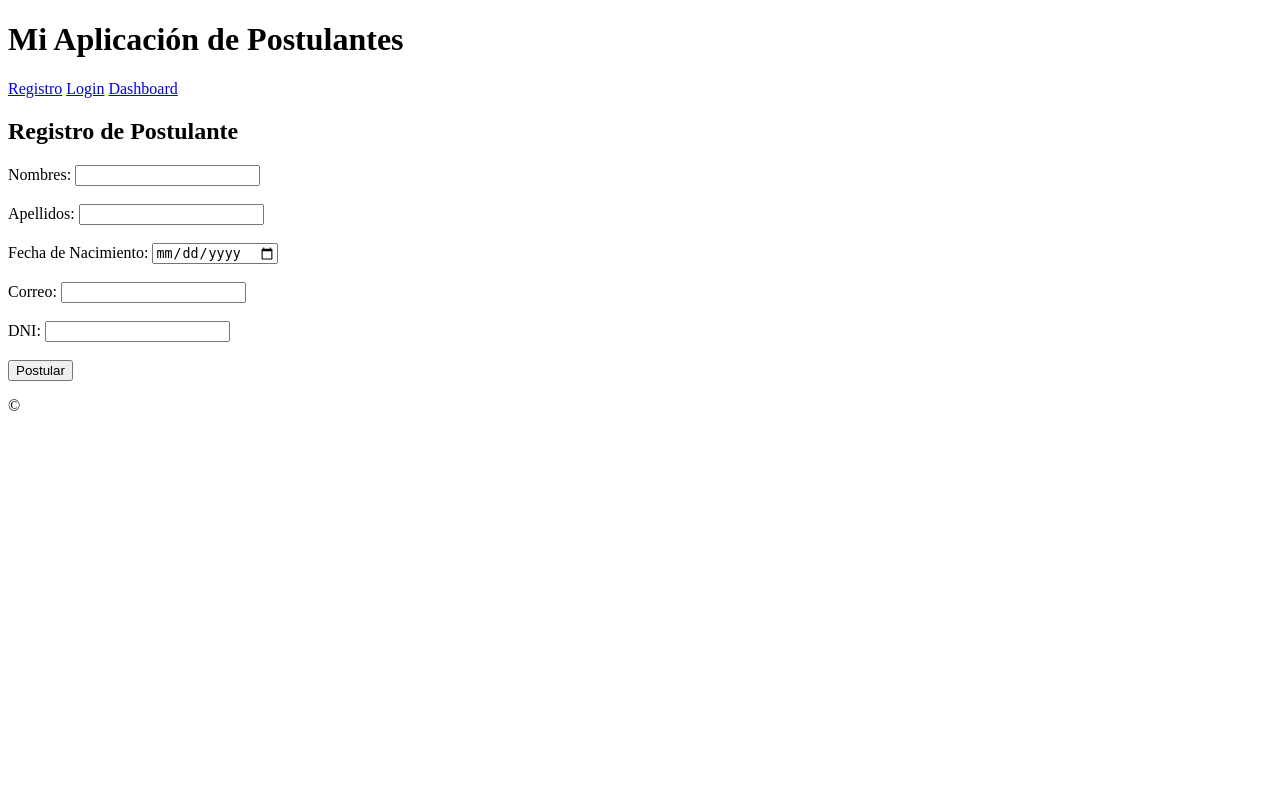
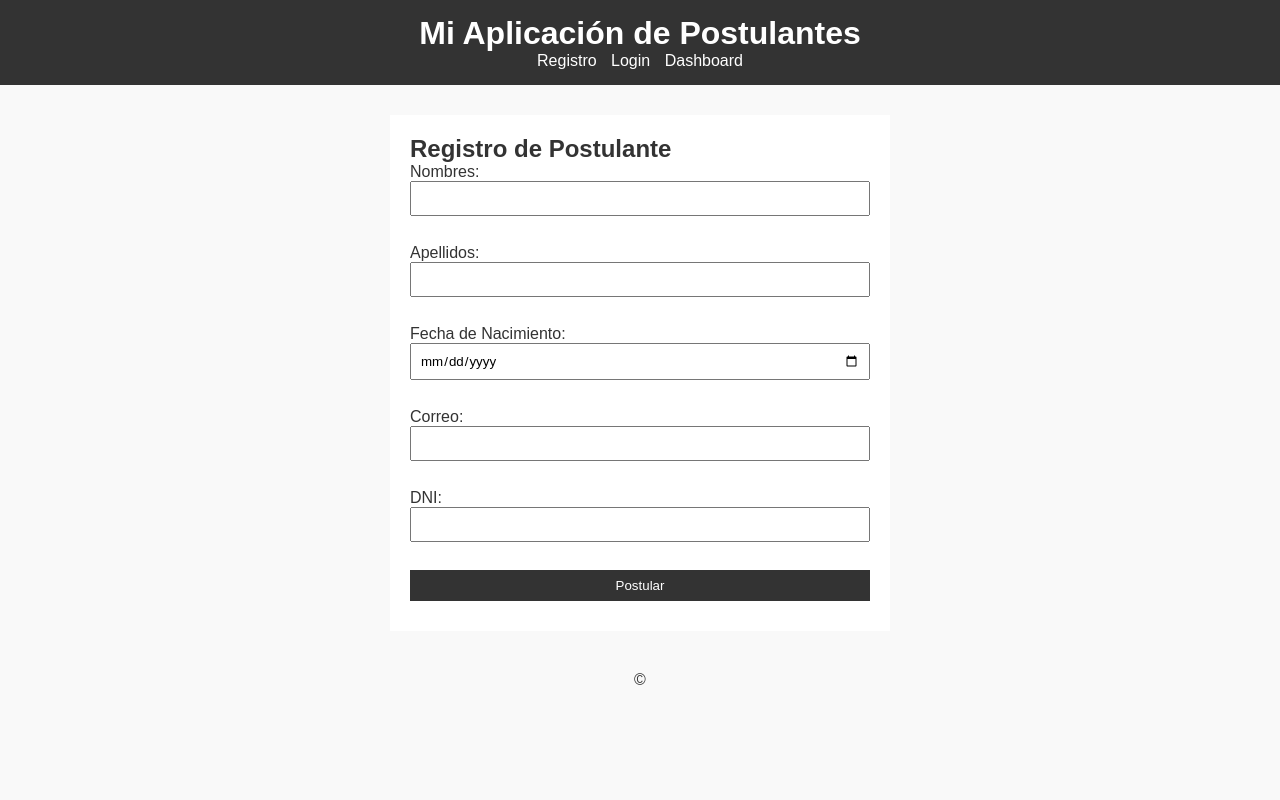
Before and after one commit to KalebCxDev/flask-login-system, a Flask app: page / in a window 1280 px wide. Run offline with Flask 3, Linux system fonts and the light colour scheme.

Commit message:
Añadi estilos basicos

```diff
--- a/static/css/styles.css
+++ b/static/css/styles.css
@@ -0,0 +1,74 @@
+* {
+    margin: 0;
+    padding: 0;
+    box-sizing: border-box;
+    font-family: sans-serif;
+}
+
+body {
+    background: #f9f9f9;
+    color: #333;
+    min-height: 100vh;
+}
+
+header {
+    background: #333;
+    color: #fff;
+    text-align: center;
+    padding: 15px 0;
+}
+
+header nav a {
+    color: #fff;
+    text-decoration: none;
+    margin: 0 5px;
+}
+
+main {
+    max-width: 500px;
+    margin: 30px auto;
+    padding: 20px;
+    background: #fff;
+}
+
+form input, form button {
+    width: 100%;
+    padding: 8px;
+    margin-bottom: 10px;
+}
+
+form button {
+    background: #333;
+    color: #fff;
+    border: none;
+    cursor: pointer;
+}
+
+ul {
+    list-style: none;
+    margin-bottom: 10px;
+}
+
+li.success { color: green; }
+li.error { color: red; }
+
+table {
+    width: 100%;
+    border-collapse: collapse;
+    margin-top: 10px;
+}
+
+table th, table td {
+    padding: 6px;
+    border: 1px solid #ccc;
+}
+
+footer {
+    text-align: center;
+    padding: 10px 0;
+}
+
+a {
+    color: #333;
+    text-decoration: none;
+}
--- a/templates/base.html
+++ b/templates/base.html
@@ -10,9 +10,9 @@
         <h1>Mi Aplicación de Postulantes</h1>
         <nav>
             <a href="{{ url_for('index') }}">Registro</a>
-            <a href="{{ url_for('index') }}">Login</a> <!-- Cambiar a login cuando exista la ruta -->
-            <a href="{{ url_for('index') }}">Dashboard</a> <!-- Cambiar a dashboard cuando exista la ruta -->
-        </nav>
+            <a href="{{ url_for('index') }}">Login</a>
+            <a href="{{ url_for('index') }}">Dashboard</a>
+</nav>
     </header>
     {% with messages = get_flashed_messages(with_categories=true) %}
       {% if messages %}
```
